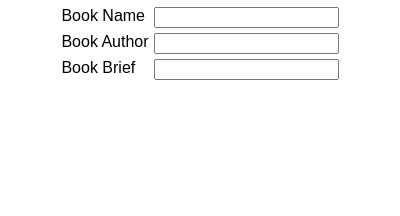
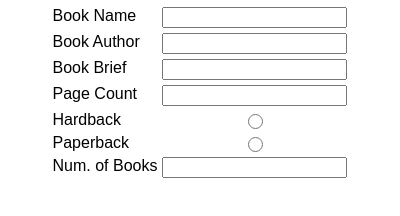
Before and after one commit to silas-hw/as-tkinter, an Electron app: page library-challenge/electron version/add_book.html in a window 400 px wide. Shown: the part 106-322 px from the top of the page. Drawn offline with Linux system fonts and the light colour scheme.

Commit message:
Update entry form

```diff
--- a/library-challenge/electron version/add_book.html
+++ b/library-challenge/electron version/add_book.html
@@ -26,6 +26,18 @@
 
                         <label for="bdesc">Book Brief</label>
                         <input type="text" id="bdesc">
+
+                        <label for="bpage">Page Count</label>
+                        <input type="number" id="bpage" min=0>
+
+                        <label for="bhardback">Hardback</label>
+                        <input type="radio" id="bhardback" name="book_type">
+
+                        <label for="bpaperback">Paperback</label>
+                        <input type="radio" id="bpaperback" name="book_type">
+
+                        <label for="btotal">Num. of Books</label>
+                        <input type="number" id="btotal" min=0>
                     </div>
                 </form>
             </div>
```
